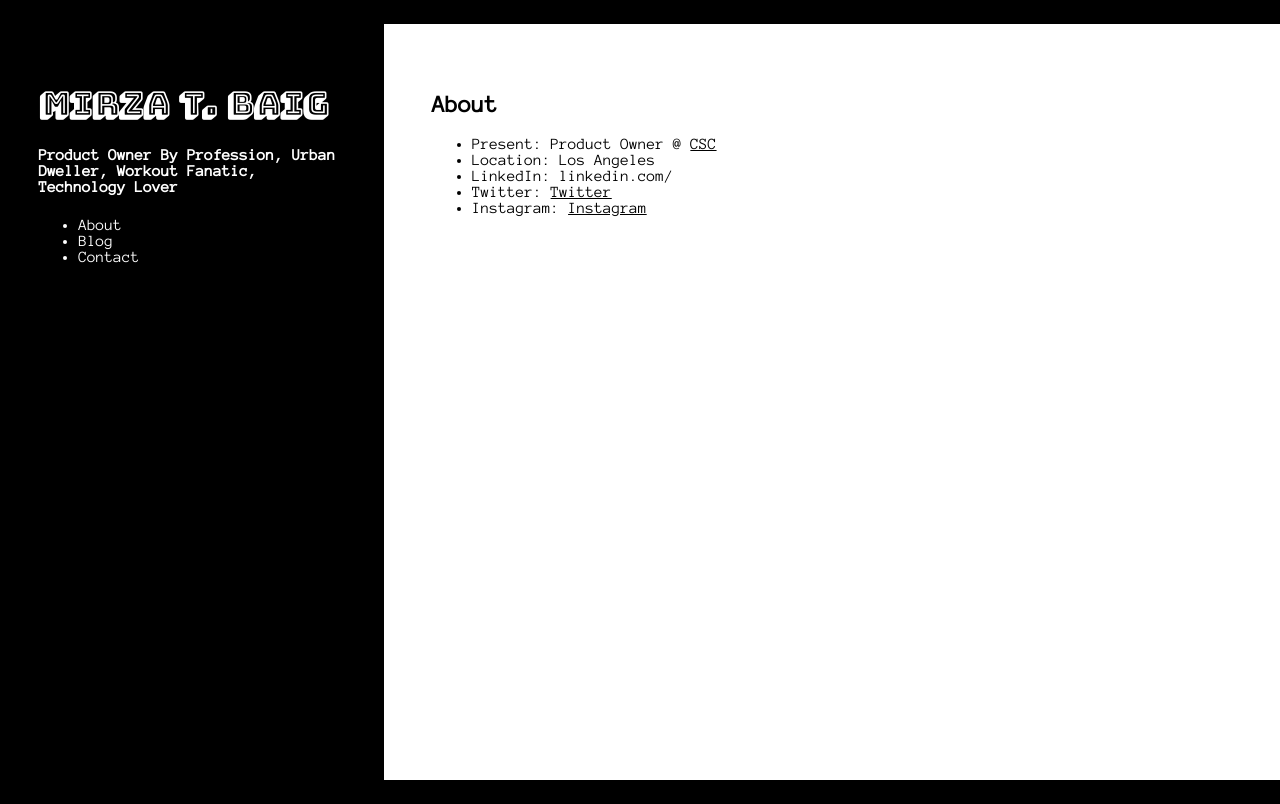
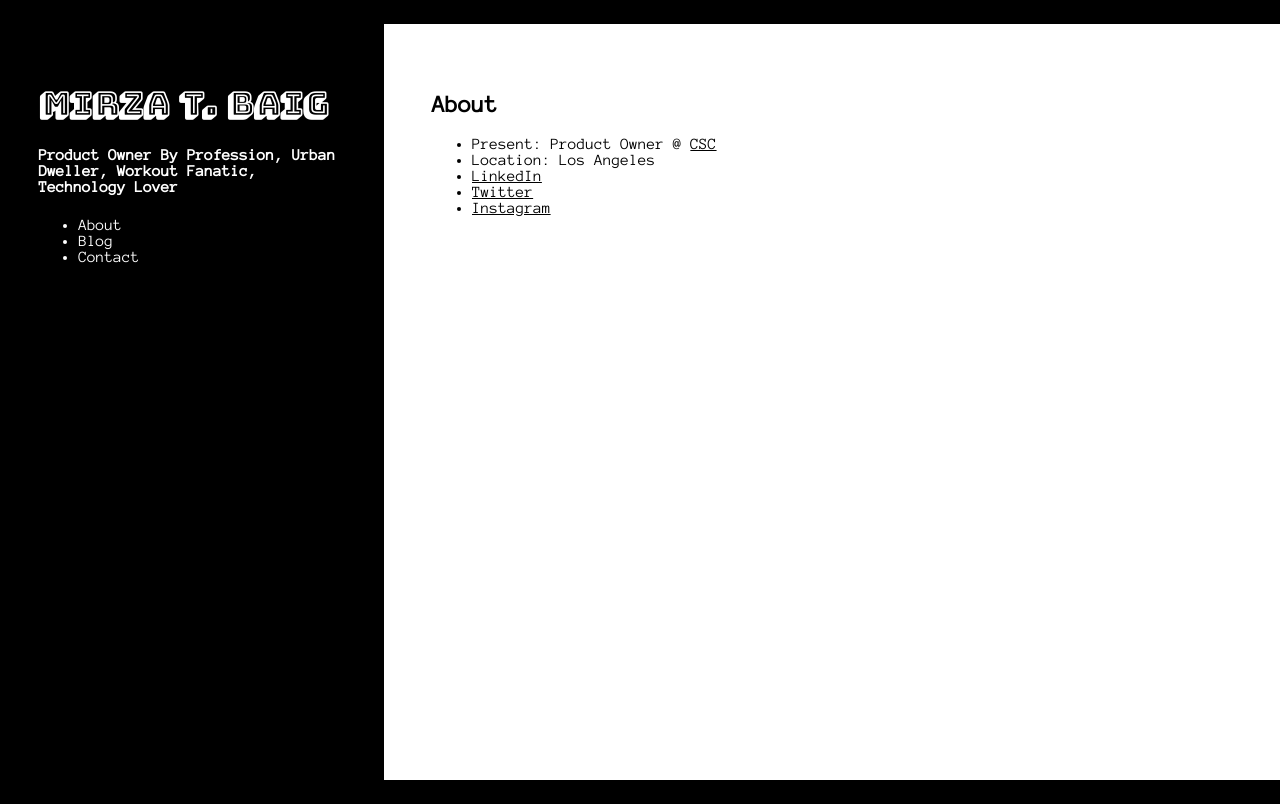
Before and after one commit to tBaig/tbaigSite, a React (Create React App) app: page / in a window 1280 px wide. Built offline with nearby package versions, Linux system fonts and the light colour scheme.

Commit message:
Cleaned up CSS ... again

```diff
--- a/src/Home.js
+++ b/src/Home.js
@@ -8,12 +8,12 @@ class Home extends React.Component{
 					<h2>About</h2>
 				</div>
 				<div id="postContent">
-					<ul>
+					<ul className="socialMedia">
 						<li>Present: Product Owner @ <a href="https://csc.com.com">CSC</a></li>
 						<li>Location: Los Angeles</li>
-						<li>LinkedIn: linkedin.com/</li>
-						<li>Twitter: <a href="https://twitter.com/toolbaig_talha">Twitter</a></li>
-						<li>Instagram: <a href="https://instagram.com/toolbaig">Instagram</a></li>
+						<li><a href="https://www.linkedin.com/in/mbaig91/">LinkedIn</a></li>
+						<li><a href="https://twitter.com/toolbaig_talha">Twitter</a></li>
+						<li><a href="https://instagram.com/toolbaig">Instagram</a></li>
 					</ul>
 				</div>
 			</div>
```
